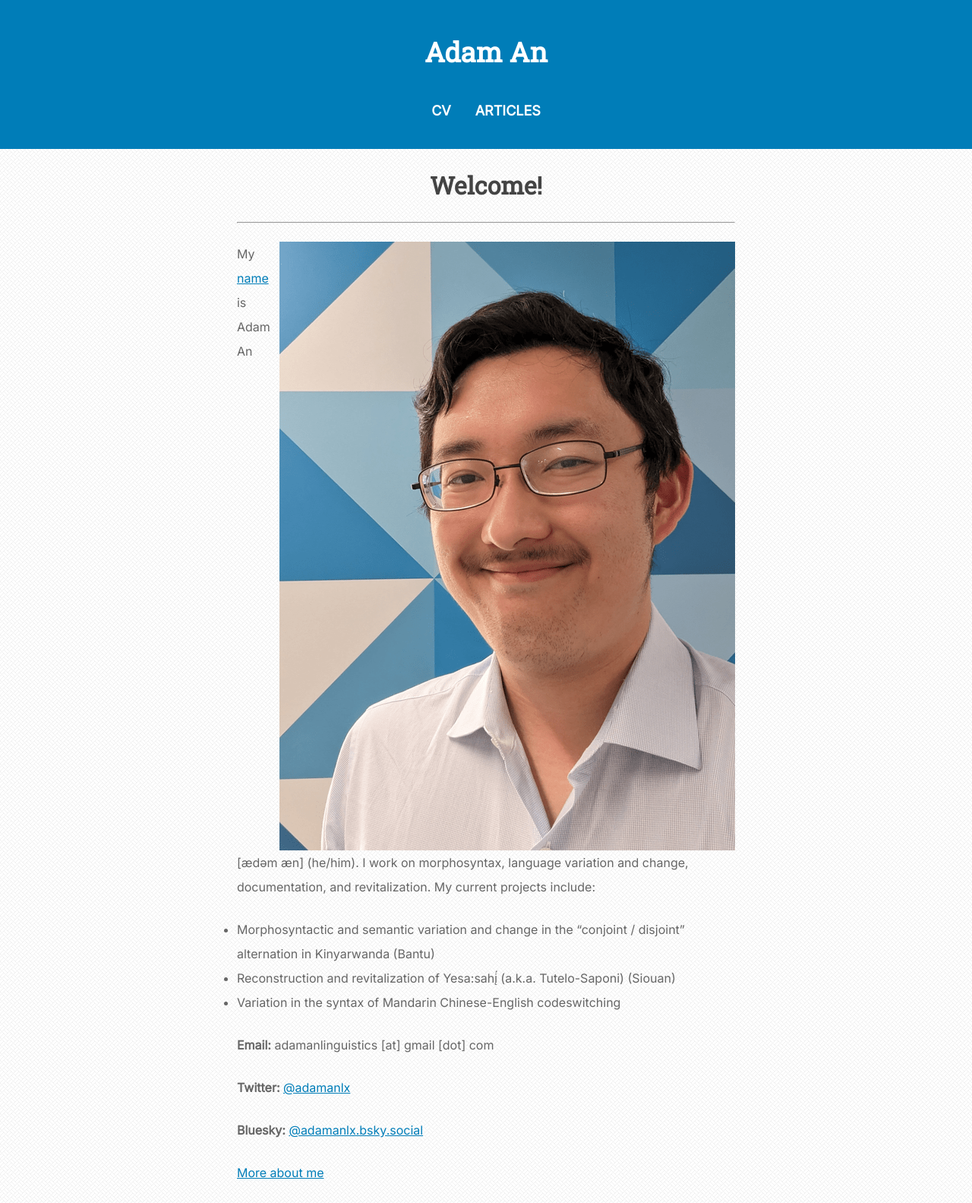
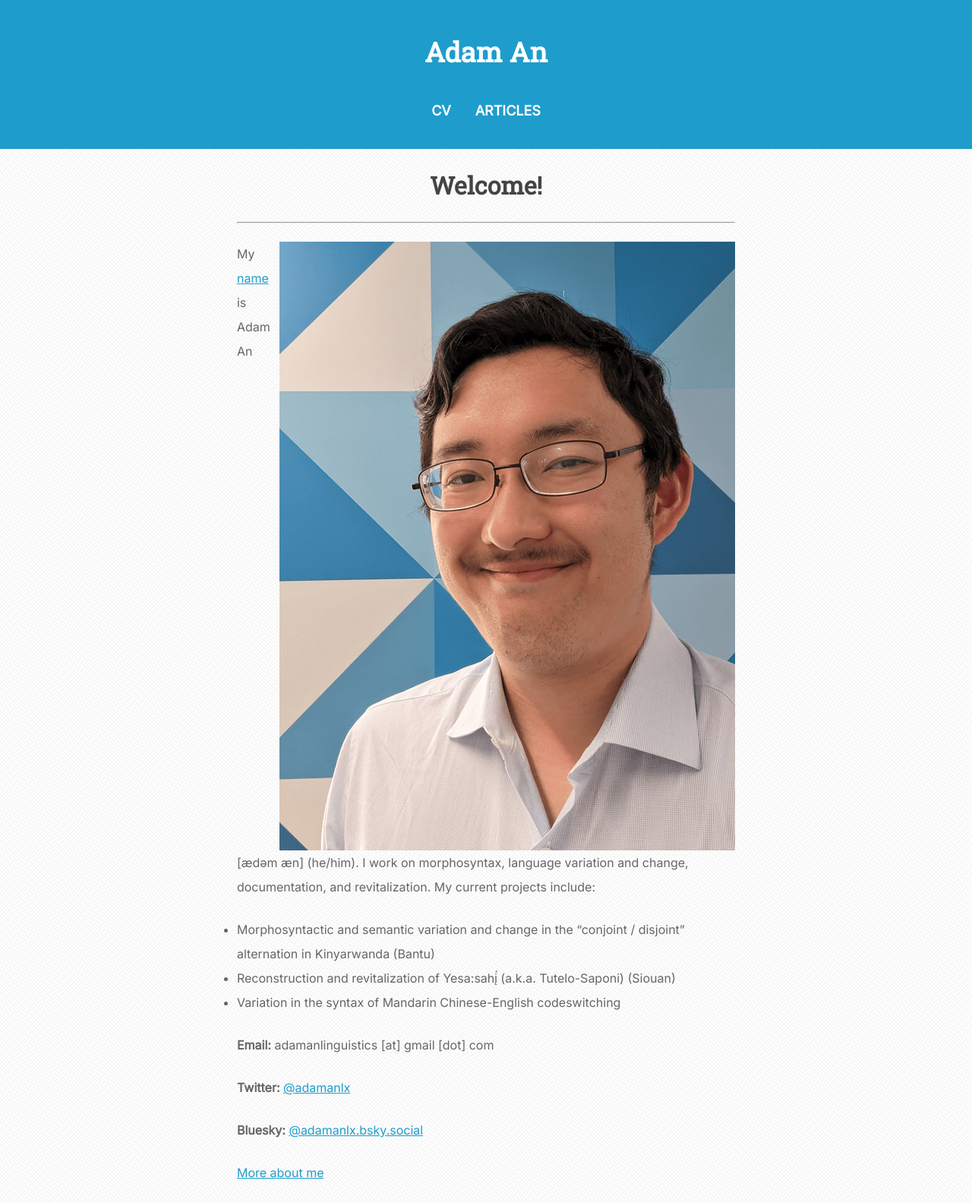
Before and after one commit to theycallmezeal/theycallmezeal.github.io, a Jekyll site: the page built from index.md, in a window 1280 px wide. Shown: the whole page at 76% size. Built offline with Jekyll 4.4.1, drawn with Linux system fonts in a browser that asks for light colours.

Commit message:
Update style.css again

```diff
--- a/css/style.css
+++ b/css/style.css
@@ -2,7 +2,7 @@
 @import url(https://fonts.googleapis.com/css?family=Inter);
 
 :root {
-	--blue: #007DB8;
+	--blue: #1e9dcc;
 	--black: #444;
 	--gray: #666;
 	--light-gray: #888;
```
